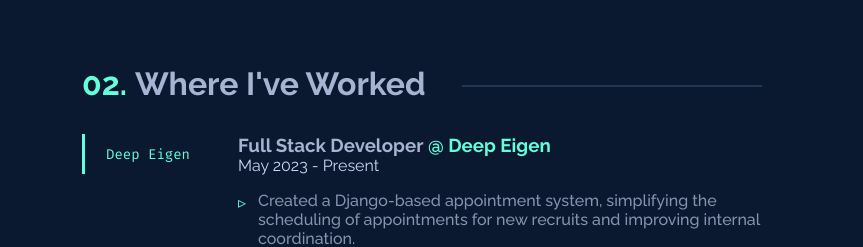
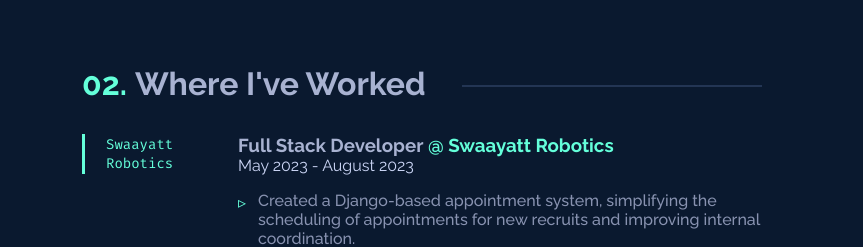
Before and after one commit to abhi-cyber/modern-portfolio, a Next.js app: page / in a window 1280 px wide. Shown: the part 1440-1687 px from the top of the page, without its empty margins (208-1071 px from the left). Built offline with nearby package versions, Linux system fonts and the light colour scheme.

Commit message:
data updated

```diff
--- a/src/sections/Experience.tsx
+++ b/src/sections/Experience.tsx
@@ -14,11 +14,11 @@
 
   const expereinces = [
     {
-      name: "Deep Eigen",
+      name: "Swaayatt Robotics",
       role: "Full Stack Developer",
-      url: "https://www.deepeigen.com/",
+      url: "http://www.swaayattrobots.com/",
       start: "May 2023",
-      end: "Present",
+      end: "August 2023",
       shortDescription: [
         " Created a Django-based appointment system, simplifying the scheduling of appointments for new recruits and improving internal coordination.",
         "Collaborated on front-end development for the Swaayatt website, enhancing user interface and overall user experience.",
```
